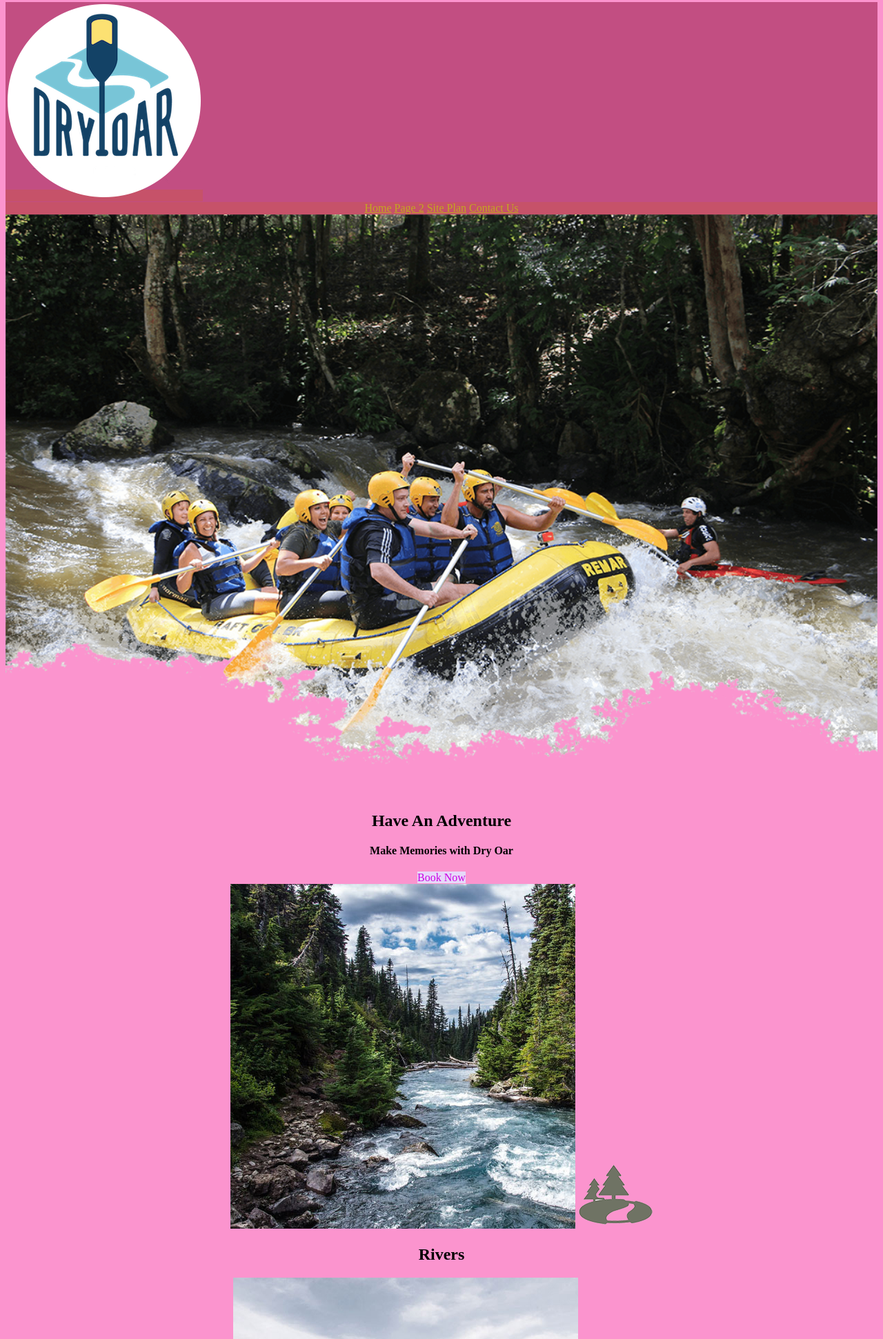
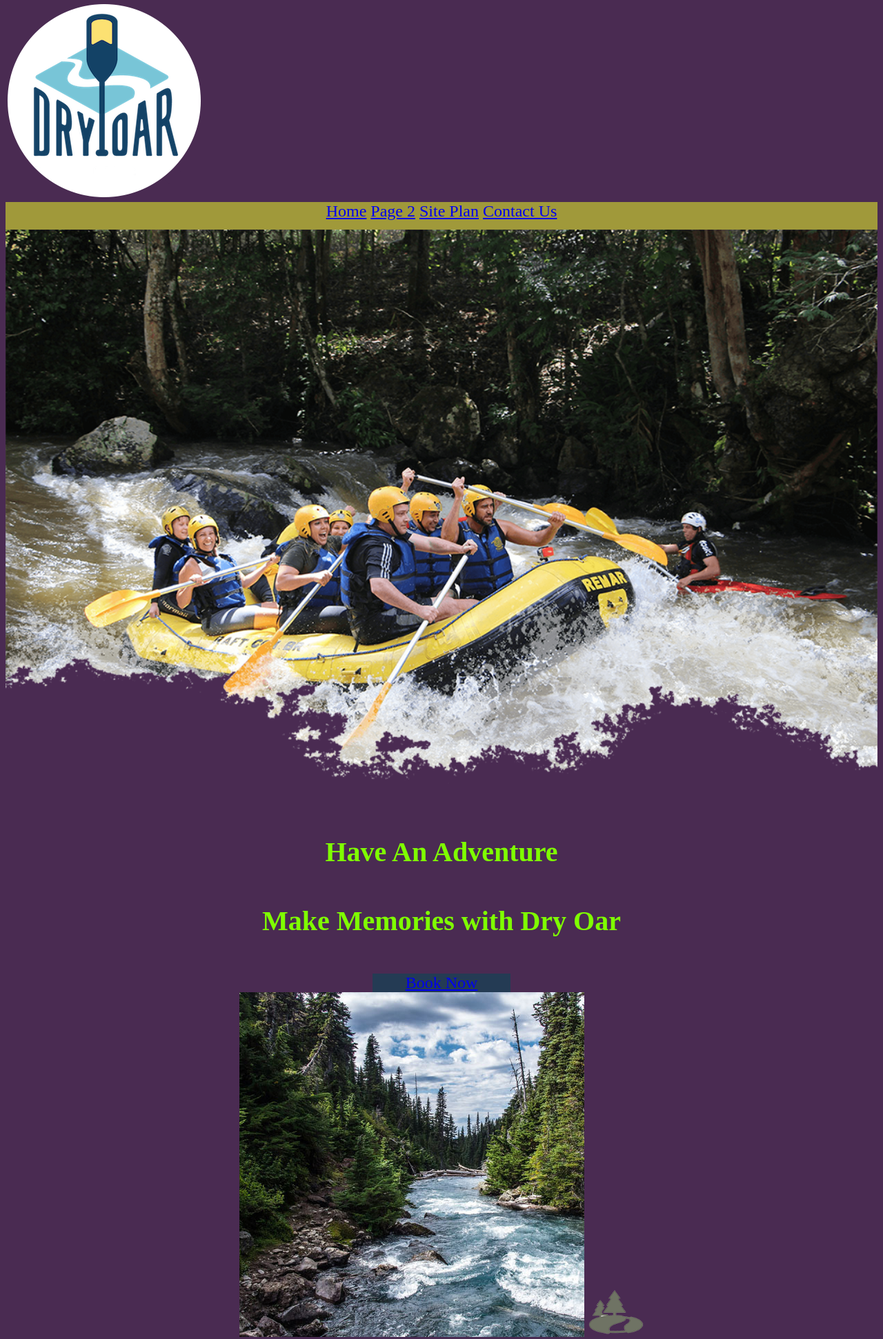
Before and after one commit to Nam3Mc/wdd130, a plain HTML site: page wwr/index.html in a window 1280 px wide. Shown: the part 5-1947 px from the top of the page at 69% size. Drawn offline with Linux system fonts and the light colour scheme.

Commit message:
changing

```diff
--- a/wwr/index.html
+++ b/wwr/index.html
@@ -13,7 +13,7 @@
             <a id="logo_link" href="index.html">
                 <img class="logo" src="images/logo.png" alt="Best rafting logo">
             </a>
-            <nav>
+            <nav id="map">
                 <a href="index.html">Home</a>
                 <a href="#">Page 2</a>
                 <a href="site-plan-rafting.html">Site Plan</a>
@@ -29,7 +29,7 @@
             <section id="hero-msg">
 
                 <h1 class="home-title">Have An Adventure </h1>
-                <h4>Make Memories with Dry Oar </h4>
+                <h4 class="home-title">Make Memories with Dry Oar </h4>
 
                 <div class="button-box">
                     <a class="book" href="contactus.html">Book Now
@@ -50,7 +50,7 @@
 
             <section class="camping-card">
                 <img class="camping" src="images/camping.jpg" alt="Camping Place">
-                <img class="cmp-icon"  src="images/fire_icon.png" alt="fire icon">
+                <img class="icon"  src="images/fire_icon.png" alt="fire icon">
                 <h2>Camping</h2>
             </section>
 
--- a/wwr/styles/styles.css
+++ b/wwr/styles/styles.css
@@ -1,67 +1,60 @@
 body {
-    background-color: #FB94CE;
-    }
-
-    #content {
-        max-width: 1600px;
-        margin: 0 auto;
-    }
-
-    nav, a, #hero-msg, h4, .botton-tex, main, section {
-        text-align: center;
-    }
-
-    .background {
-        height: 725px;
-    }
-
-    header, footer {
-        background-color: #c24e82;
-    }
-
-    nav, a:hover {
-       background-color: #FB94CE;
-    }
-
-    .book, .join {
-        background-color: #E7D9F9;
-    }
-
-    .book:hover, .join:hover {
-        background-color: #C17FE2;
-    }
+    background-color: rgb(74, 43, 82);
+}
 
     #background {
         height: 725px;
-        background-color: #583f2d;
+        background-color: burlywood;
     }
 
-    .msg {
-        background-color: #C17FE2;
-    }
-
-    nav, a {
-        background-color: #c65269;
+    #map {
+        text-align: center;
+        background-color: rgba(213, 219, 45, 0.628);
+        height: 40px;
+        font-size: 1.5em;
     }
 
     #hero-img {
         width: 100%;
     }
 
-    nav, a {
+    .home-title {
         text-align: center;
-        color: rgb(105, 0, 75);
-        text-decoration: none;
+        color: chartreuse;
+        font-size: 2.5em;
     }
 
-    .book, .join {
+    .button-box, .join {
         text-align: center;
-        color: rgb(205, 0, 228);
-        text-decoration: none;
+        background-color: rgba(17, 67, 85, 0.66);
+        width: 200px;
+        margin: auto;
+        font-size: 1.5em;
     }
 
-    footer, a {
+    .river-card, .camping-card, .rapids-card {
         text-align: center;
-        color: rgb(195, 168, 32);
-        text-decoration: underline;
+        color: rgb(221, 200, 66);
+        font-size: 1.5em;
     }
+
+    .icon {
+        width: 80px;
+    }
+
+    .mountain {
+        width: 50%;
+    }
+
+    .msg {
+        text-align: center;
+        background-color: rgba(0, 143, 185, 0.806);
+        color: rgb(58, 19, 75);
+        font-size: 2em;
+    }
+
+    footer {
+        background-color: rgba(40, 108, 185, 0.331);
+        color: rgb(221, 200, 66);
+        font-size: 2em;
+    }
```
